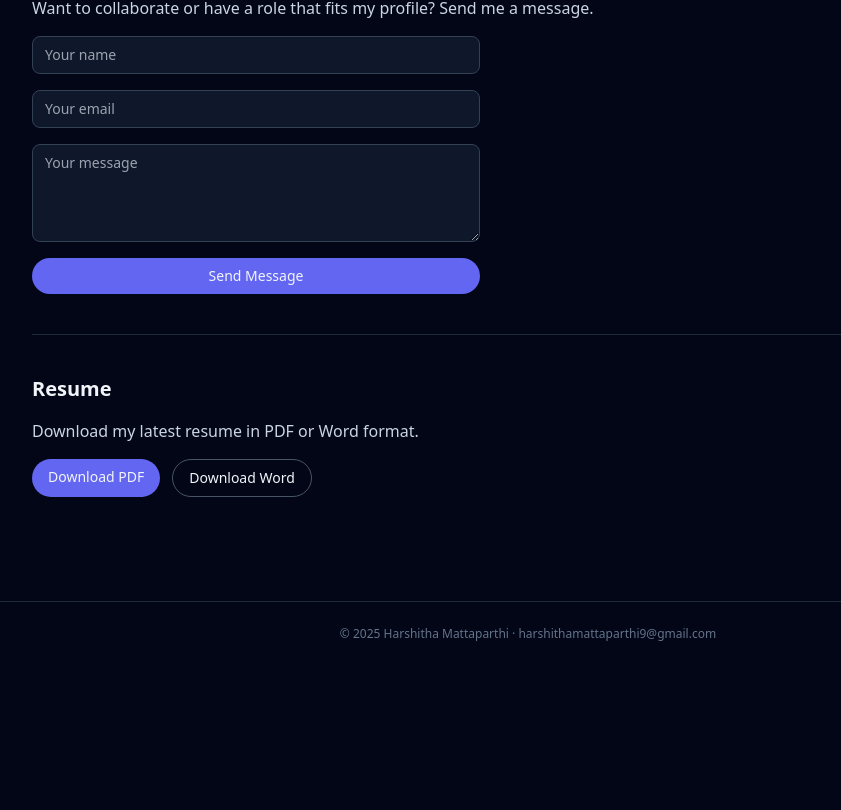
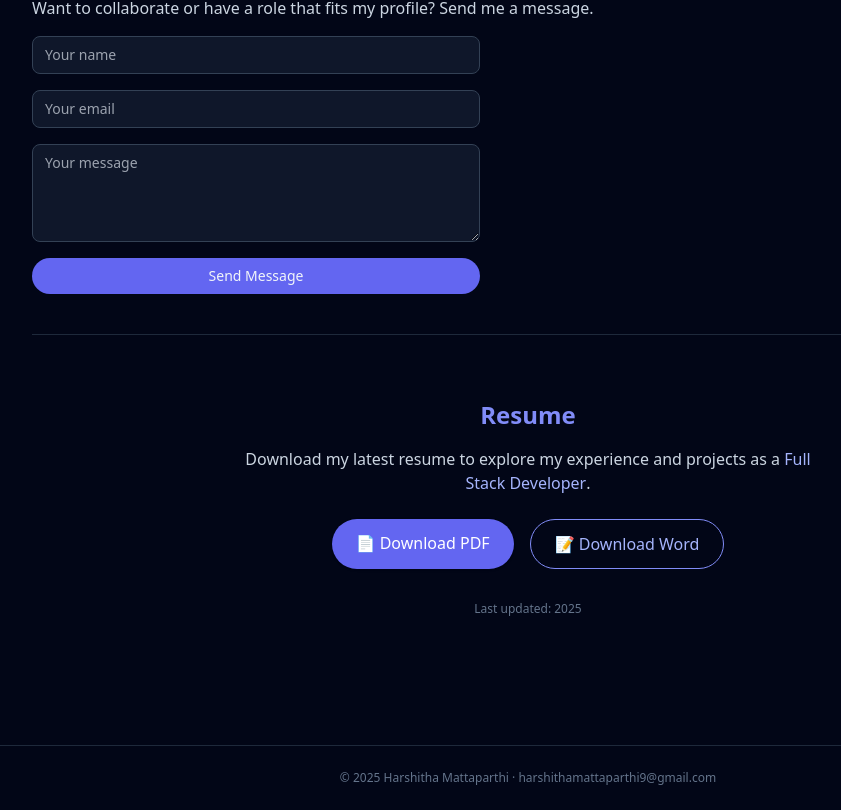
Before and after one commit to harshitham9/portfolio-harshitha, a React (Vite) app: page / in a window 1280 px wide. Shown: the part 946-1756 px from the top of the page, without its empty margins (112-953 px from the left). Before the commit the page ends 1612 px from the top, so only its background shows below. Built offline with nearby package versions, Linux system fonts and the light colour scheme.

Commit message:
Resume - Fix 2

```diff
--- a/src/App.jsx
+++ b/src/App.jsx
@@ -150,27 +150,33 @@ function App() {
         {/* We'll fill these later */}
 
         {/* Resume section */}
-        <section id="resume" className="py-10 border-t border-slate-800">
-          <h3 className="text-xl font-semibold mb-4">Resume</h3>
-          <p className="text-slate-300 mb-4">
-            Download my latest resume in PDF or Word format.
+<section id="resume" className="py-16 border-t border-slate-800 text-center">
+  <h3 className="text-2xl font-bold mb-4 text-indigo-400">Resume</h3>
+  <p className="text-slate-300 max-w-xl mx-auto mb-6">
+    Download my latest resume to explore my experience and projects as a
+    <span className="text-indigo-300 font-medium"> Full Stack Developer</span>.
   </p>
-          <div className="flex flex-wrap gap-3">
+
+  <div className="flex flex-wrap justify-center gap-4">
     <a
       href="/Harshitha_Mattaparthi_Resume.pdf"
       download
-              className="px-4 py-2 rounded-full bg-indigo-500 hover:bg-indigo-600 text-sm font-medium"
+      className="px-6 py-3 bg-indigo-500 hover:bg-indigo-600 text-white rounded-full shadow transition-all duration-200 hover:scale-105"
     >
-              Download PDF
+      📄 Download PDF
     </a>
     <a
       href="/Harshitha_Mattaparthi_Resume.docx"
       download
-              className="px-4 py-2 rounded-full border border-slate-600 hover:border-indigo-400 text-sm"
+      className="px-6 py-3 border border-indigo-400 text-indigo-300 hover:bg-indigo-600/20 rounded-full transition-all duration-200 hover:scale-105"
     >
-              Download Word
+      📝 Download Word
     </a>
   </div>
+
+  <p className="mt-8 text-xs text-slate-500">
+    Last updated: {new Date().getFullYear()}
+  </p>
 </section>
       </main>
 
```
Lines whose indentation alone changed are shown as unchanged.
